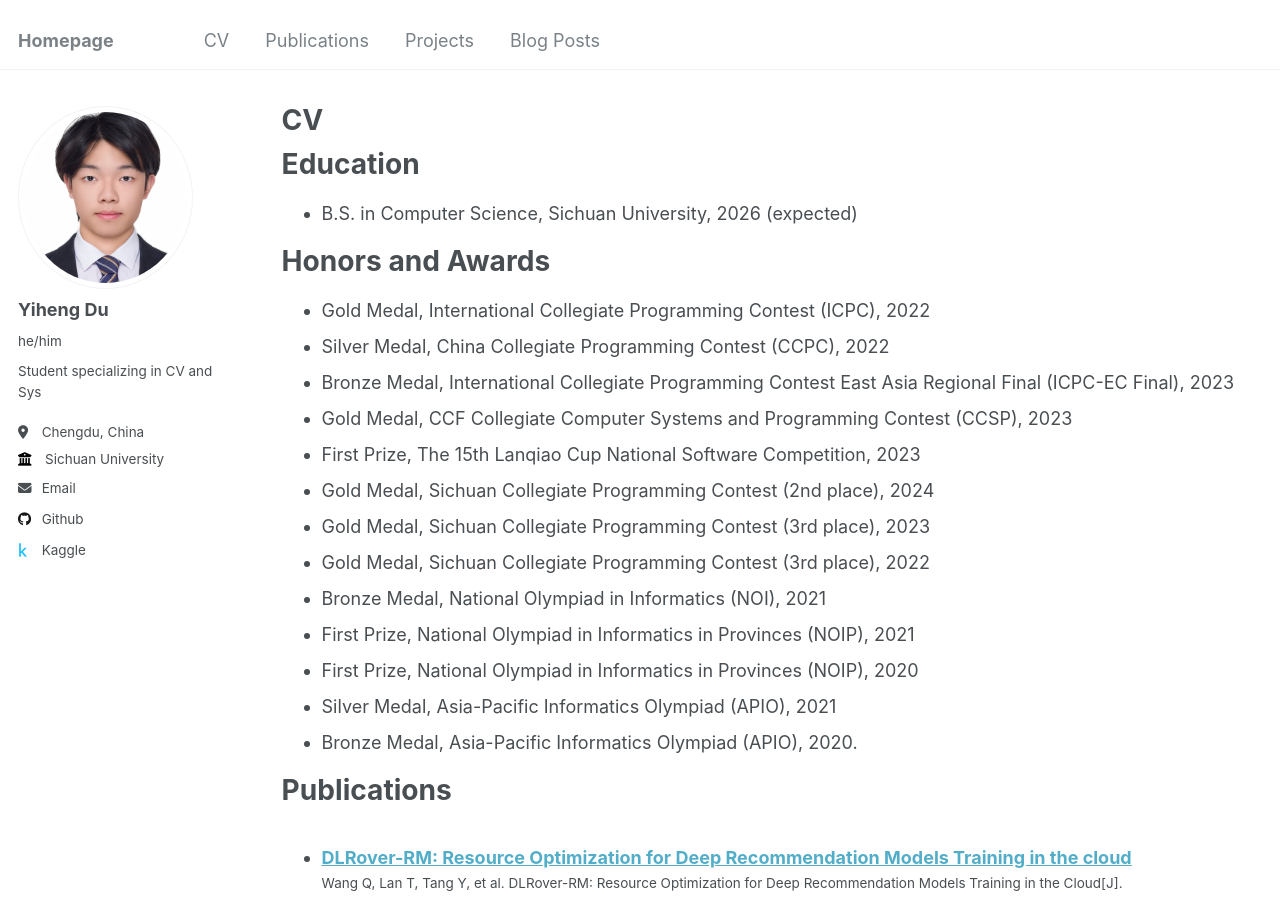
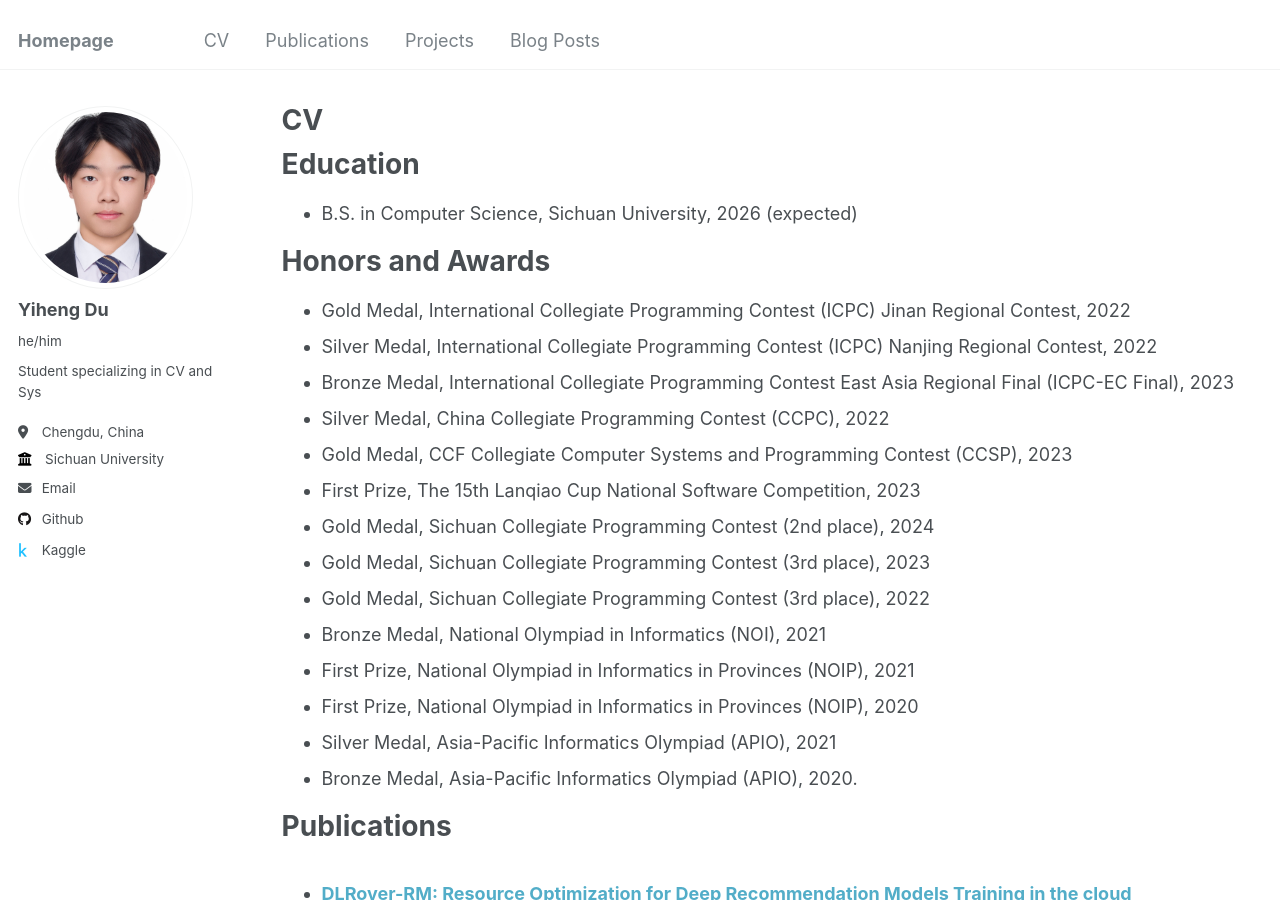
Before and after one commit to Ideny42/Ideny42.github.io, a Jekyll site: the page built from _pages/cv.md, in a window 1280 px wide and 900 px high. Built offline with Jekyll 4.4.1, drawn with Linux system fonts in a browser that asks for light colours.

Commit message:
Update cv.md

```diff
--- a/_pages/cv.md
+++ b/_pages/cv.md
@@ -15,9 +15,10 @@ Education
 
 Honors and Awards
 ======
-* Gold Medal, International Collegiate Programming Contest (ICPC), 2022
+* Gold Medal, International Collegiate Programming Contest (ICPC) Jinan Regional Contest, 2022
+* Silver Medal, International Collegiate Programming Contest (ICPC) Nanjing Regional Contest, 2022
+* Bronze Medal, International Collegiate Programming Contest East Asia Regional Final (ICPC-EC Final), 2023
 * Silver Medal, China Collegiate Programming Contest (CCPC), 2022
-* Bronze Medal, International Collegiate Programming Contest East Asia Regional Final (ICPC-EC Final), 2023
 * Gold Medal, CCF Collegiate Computer Systems and Programming Contest (CCSP), 2023
 * First Prize, The 15th Lanqiao Cup National Software Competition, 2023
 * Gold Medal, Sichuan Collegiate Programming Contest (2nd place), 2024
```
